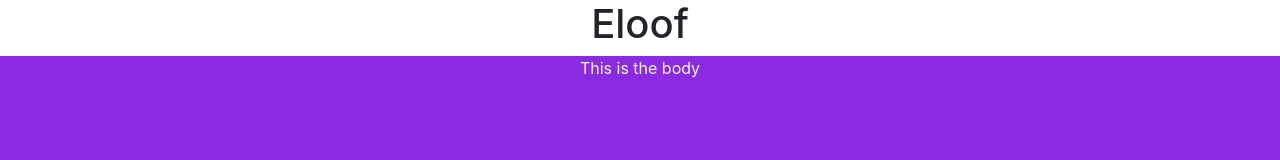
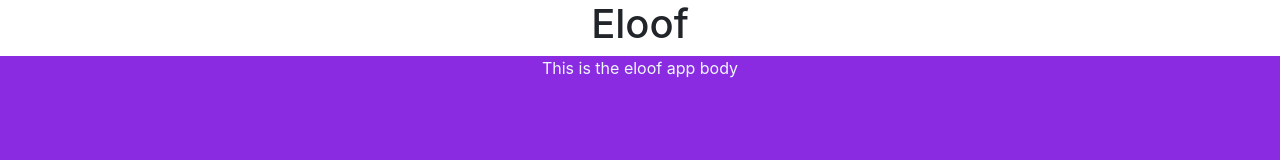
Before and after one commit to JoseBurgos1993/Eloof, a React (Create React App) app in the folder client/: page / in a window 1280 px wide. Shown: the top 160 px of the page. Built offline with nearby package versions, Linux system fonts and the light colour scheme.

Commit message:
Changed boddy

```diff
--- a/client/src/components/Body/index.js
+++ b/client/src/components/Body/index.js
@@ -4,7 +4,7 @@ import "./style.css";
 function Body() {
   return (
     <div className="mainbody">
-      <span className="span1">This is the body</span>
+      <span className="span1">This is the eloof app body</span>
     </div>
   );
 }
```
